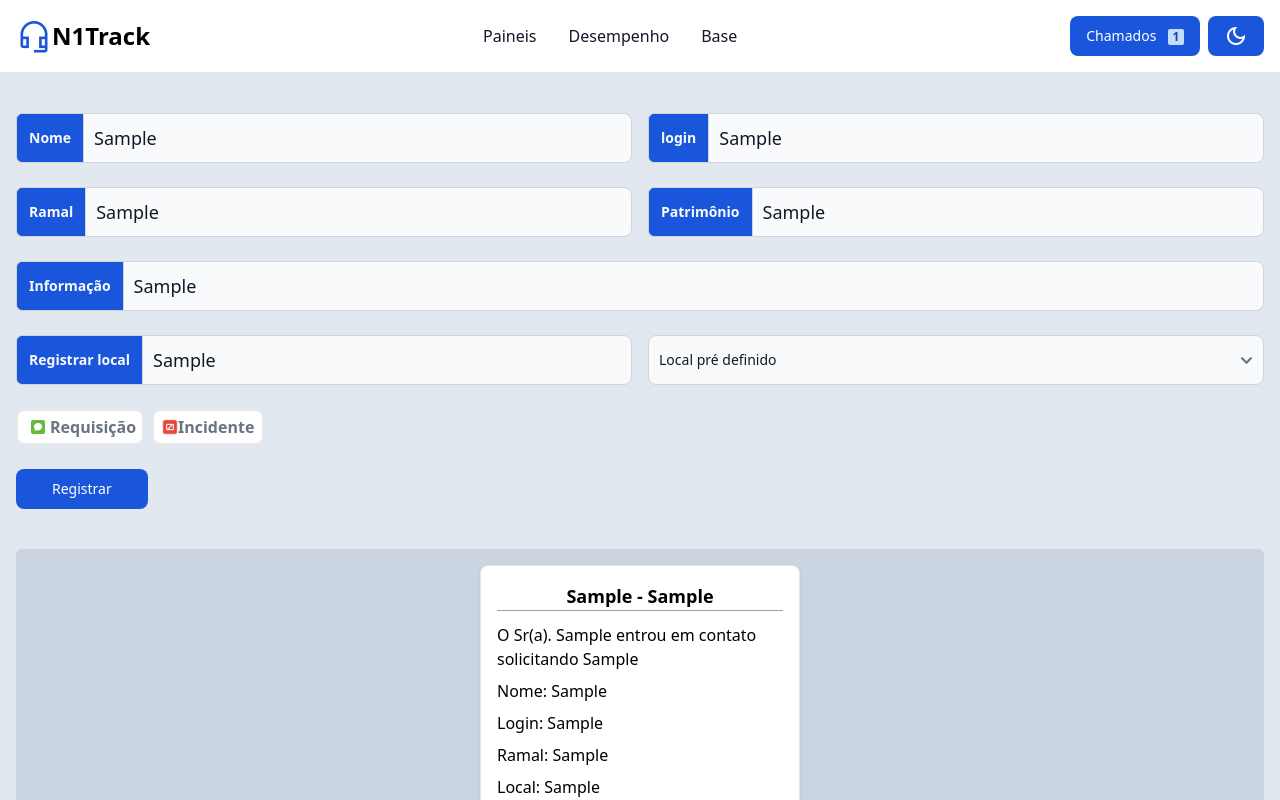
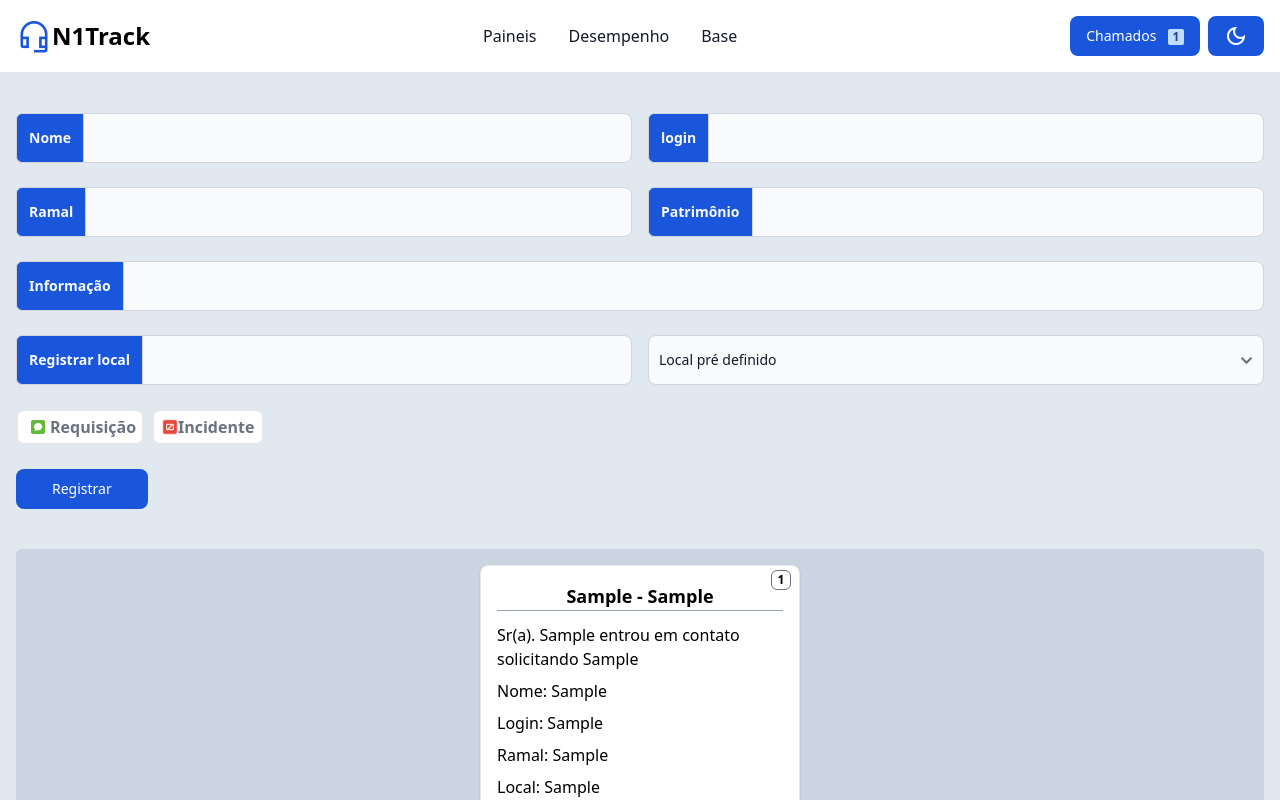
Before and after one commit to Rhuan-Guilherme/RegistoDeChamados-N1, a Vue app: page / in a window 1280 px wide. Both pictures are taken after typing "Sample", "Sample", "Sample", "Sample", "Sample", "Sample" into the empty fields and a click on the button 81 px from the left and 489 px from the top of the page. Shown: the top 800 px of the page. Built offline with nearby package versions, Linux system fonts and the light colour scheme.

Commit message:
:sparkles: Finalizando versão 0.1 do projeto

```diff
--- a/src/components/layout/AreaCards.vue
+++ b/src/components/layout/AreaCards.vue
@@ -13,7 +13,8 @@ function ativaConcluido(){
 
 <template>
     <div v-if="chamados.register.length > 0" class="w-full h-auto p-4 rounded-md bg-slate-300 dark:bg-gray-900 dark:text-white flex flex-wrap items-center justify-center gap-4">
-        <div :class="{ active: isActive}" v-for="(chamado, index) in chamados.register" :key="index" class="ativo w-full max-w-xs p-4 bg-white border border-gray-200 rounded-lg shadow sm:p-4 dark:bg-gray-800 dark:border-gray-700">
+        <div v-for="(chamado, index) in chamados.register" :key="index" class="relative ativo w-full max-w-xs p-4 bg-white border border-gray-200 rounded-lg shadow sm:p-4 dark:bg-gray-800 dark:border-gray-700">
+            <div class="absolute inline-flex items-center justify-center w-5 h-5 text-xs font-bold dark:text-white dark:border-gray-300 border-gray-500 text-black border rounded-md top-1 right-2 ">{{ index + 1 }}</div>
             <div class="flex items-center justify-center gap-3 text-lg font-semibold">
                 <img v-if="chamado.checkTipo == 'requisicao'" src="@/assets/img/requisicaoIcon.png" alt="">
                 <img v-if="chamado.checkTipo == 'incidente'" src="@/assets/img/incidenteIcon.png" alt="">
@@ -23,21 +24,22 @@ function ativaConcluido(){
             <div class="w-full h-[1px] bg-slate-400"></div>
 
             <div class="flex flex-col gap-2 mt-3">
-                <p>O Sr(a). {{ chamado.nome }} entrou em contato solicitando {{ chamado.informacao }}</p>
+                <p>Sr(a). {{ chamado.nome }} entrou em contato solicitando {{ chamado.informacao }}</p>
                 <p>Nome: {{ chamado.nome }}</p>
                 <p>Login: {{ chamado.login }}</p>
                 <p>Ramal: {{ chamado.ramal }}</p>
-                <p>Local: {{ chamado.local }}</p>
+                <p v-if="chamado.local != undefined">Local: {{ chamado.local }}</p>
+                <p v-if="chamado.local == undefined">Local: {{ chamado.selected }}</p>
                 <p>Patrimônio: {{ chamado.patrimonio }}</p>
-                <p>{{ index }}</p>
             </div>
 
-            <div class="w-full h-[1px] bg-slate-400  mt-3"></div>
 
-            <div class="flex mt-3">
+            <!-- <div class="w-full h-[1px] bg-slate-400  mt-3"></div> -->
+
+            <!-- <div class="flex mt-3">
                 <button @click="ativaConcluido()" type="button" class="w-full text-white bg-blue-700 hover:bg-blue-800 focus:ring-4 focus:ring-blue-300 font-medium rounded-lg text-sm px-5 py-2.5 mr-2 mb-2 dark:bg-blue-600 dark:hover:bg-blue-700 focus:outline-none dark:focus:ring-blue-800">Concluido</button>
                 <button type="button" class="w-full focus:outline-none text-white bg-red-700 hover:bg-red-800 focus:ring-4 focus:ring-red-300 font-medium rounded-lg text-sm px-5 py-2.5 mr-2 mb-2 dark:bg-red-600 dark:hover:bg-red-700 dark:focus:ring-red-900">Excluir</button>
-            </div>
+            </div> -->
         </div>
     </div>
 </template>
--- a/src/components/layout/TheFooter.vue
+++ b/src/components/layout/TheFooter.vue
@@ -5,20 +5,10 @@
 <template>
 
 <div class="bg-slate-50 rounded-lg shadow m-4 dark:bg-gray-900 box-border">
-    <div class="w-full mx-auto max-w-screen-xl p-4 md:flex md:items-center md:justify-between">
+    <div class="w-full mx-auto max-w-screen-xl p-4 md:flex md:items-center md:justify-center">
       <span class="text-sm text-gray-500 sm:text-center dark:text-gray-400">© 2023 <a target="_blank" href="https://github.com/Rhuan-Guilherme/RegistoDeChamados-N1" class="hover:underline">N1Track™</a>. Todos os diretos reservados.
     </span>
-    <ul class="flex flex-wrap items-center mt-3 text-sm font-medium text-gray-500 dark:text-gray-400 sm:mt-0">
-        <li>
-            <a href="https://github.com/Rhuan-Guilherme/RegistoDeChamados-N1" class="mr-4 hover:underline md:mr-6 ">Contato</a>
-        </li>
-        <li>
-            <a href="https://github.com/Rhuan-Guilherme/RegistoDeChamados-N1" class="mr-4 hover:underline md:mr-6">GitHub</a>
-        </li>
-        <li>
-            <a href="https://github.com/Rhuan-Guilherme/RegistoDeChamados-N1" class="hover:underline">Sobre o N1Track</a>
-        </li>
-    </ul>
+
     </div>
 </div>
 
--- a/src/components/layout/TheForm.vue
+++ b/src/components/layout/TheForm.vue
@@ -7,12 +7,24 @@ const chamados = useRegistrosStore()
 
 
 const nome = ref()
-const login = ref('')
-const ramal = ref('')
-const patrimonio = ref('')
-const local = ref('')
-const informacao = ref('')
-const checkTipo = ref('')
+const login = ref()
+const ramal = ref()
+const patrimonio = ref()
+const local = ref()
+const informacao = ref()
+const checkTipo = ref()
+const selected = ref()
+
+function reset(){
+    this.nome = null
+    this.login = null
+    this.ramal = null
+    this.patrimonio = null
+    this.local = null
+    this.informacao = null
+    this.checkTipo = null
+    this.selected = null
+}
 
 
 </script>
@@ -83,12 +95,13 @@ const checkTipo = ref('')
             <div class="flex w-full">
 
                 <select id="countries"
+                    v-model="selected"
                     class="bg-gray-50 border border-gray-300 text-gray-900 text-sm rounded-lg focus:ring-blue-500 focus:border-blue-500 block w-full p-2.5 dark:bg-gray-700 dark:border-gray-600 dark:placeholder-gray-400 dark:text-white dark:focus:ring-blue-500 dark:focus:border-blue-500">
-                    <option selected>Local pré definido</option>
-                    <option value="CL">Gabinete Min. Cármem Lúcia</option>
+                    <option selected value="local">Local pré definido</option>
+                    <option value="Anexo 2A / 6° andar / Gabinete ministra Cármen Lúcia">Gabinete Min. Cármem Lúcia</option>
                     <option value="DT">Gabinete Min. Dias Toffoli</option>
                     <option value="CZ">Gabinete Min. Cristiano Zanin</option>
-                    <option value="AM">Gabinete Min. André Mendonça</option>
+                    <option value="Anexo 2A / 5° andar / Gabinete Ministro André Mendonça">Gabinete Min. André Mendonça</option>
                 </select>
             </div>
         </div>
@@ -120,7 +133,7 @@ const checkTipo = ref('')
         </div>
 
         <div>
-            <button @click="chamados.addChamado(nome, login, ramal, patrimonio, informacao,  local, checkTipo) "  type="submit" class="text-white bg-blue-700 hover:bg-blue-800  font-medium rounded-lg text-sm w-full sm:w-auto  text-center dark:bg-blue-600 dark:hover:bg-blue-700 dark:focus:ring-blue-800 "><input class="px-9 py-2.5 cursor-pointer" type="reset" value="Registrar"></button>
+            <button @click="chamados.addChamado(nome, login, ramal, patrimonio, informacao,  local, checkTipo, selected), reset() "  type="submit" class="text-white bg-blue-700 hover:bg-blue-800  font-medium rounded-lg text-sm w-full sm:w-auto  text-center dark:bg-blue-600 dark:hover:bg-blue-700 dark:focus:ring-blue-800 "><input class="px-9 py-2.5 cursor-pointer" type="reset" value="Registrar"></button>
 
         </div>
     </form>
--- a/src/stores/registros.js
+++ b/src/stores/registros.js
@@ -6,8 +6,7 @@ export const useRegistrosStore = defineStore('registros', () => {
 
     ])
 
-
-    function addChamado(nome, login, ramal, patrimonio, informacao, localRegistrado, checkTipo){
+    function addChamado(nome, login, ramal, patrimonio, informacao, localRegistrado, checkTipo, selected){
         return register.value.push({
             nome: nome,
             login: login,
@@ -15,7 +14,8 @@ export const useRegistrosStore = defineStore('registros', () => {
             patrimonio: patrimonio,
             informacao: informacao,
             local: localRegistrado,
-            checkTipo: checkTipo
+            checkTipo: checkTipo,
+            selected: selected
         })
     }
 
```
